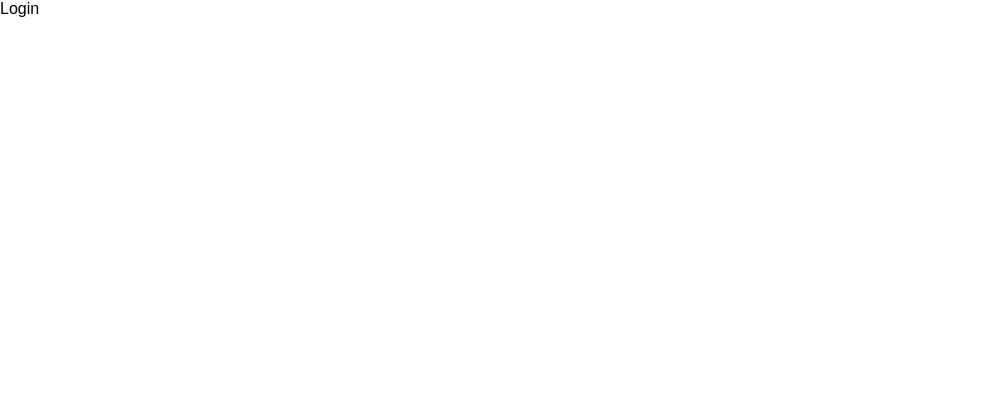
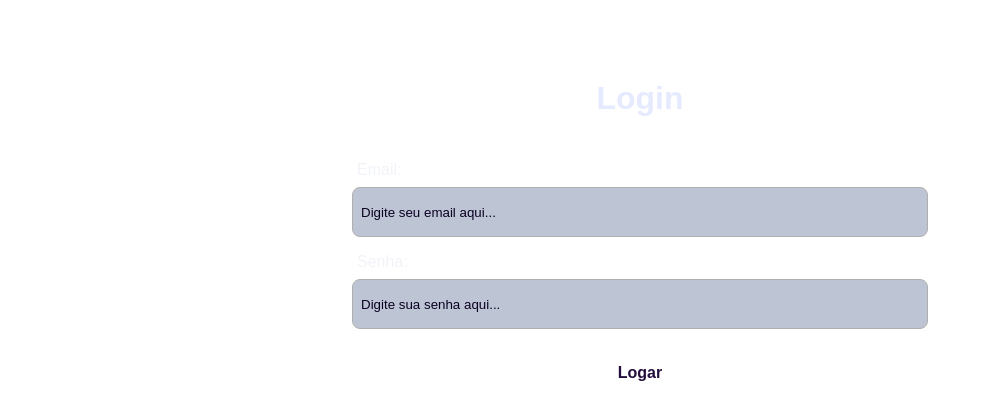
Before and after one commit to Projetos-M6/teste-tecnico-fullstack-front-susimararoberti, a React (Create React App) app: page /login in a window 1280 px wide. Shown: the top 420 px of the page, without its empty margins (0-990 px from the left). Built offline with nearby package versions, Linux system fonts and the light colour scheme.

Commit message:
feat: inserida rota de login salvando token no localstorage

```diff
--- a/src/pages/login/index.jsx
+++ b/src/pages/login/index.jsx
@@ -1,11 +1,93 @@
 import { useForm } from "react-hook-form";
+import { useHistory } from "react-router-dom";
 import * as yup from "yup";
 import { yupResolver } from "@hookform/resolvers/yup";
+import ButtonComp from "../../components/Button";
+import FormComp from "../../components/Form";
+
+import { Box, Container, Errors } from "./styles";
 
 import API from "../../services/api";
 
+import { toast } from "react-toastify";
+
 function Login() {
-  return "Login";
+  const schema = yup.object().shape({
+    email: yup.string().required("Email obrigatório").email("Email inválido"),
+    password: yup
+      .string()
+      .required("Informe uma senha")
+      .min(8, "Senha deve conter ao menos 8 caracteres")
+      .matches(/.*\d/, "Senha Deve conter ao menos um dígito")
+      .matches(/.*[a-z]/, "Senha Deve conter ao menos uma letra minúscula")
+      .matches(/.*[A-Z]/, "Senha Deve conter ao menos uma letra maiúscula")
+      .matches(
+        /.*[$*&@#!]/,
+        "Senha Deve conter ao menos um caractere especial"
+      ),
+  });
+
+  const {
+    register,
+    handleSubmit,
+    formState: { errors },
+  } = useForm({ resolver: yupResolver(schema) });
+
+  const history = useHistory();
+
+  const loged = ({ email, password }) => {
+    const data = { email, password };
+
+    API.post("/login", data)
+      .then((res) => {
+        console.log(res.data);
+        const { token } = res.data;
+        localStorage.setItem("token", JSON.stringify(token));
+        toast.success("Logado com Sucesso!");
+        return history.push("/contacts");
+      })
+      .catch((_) => {
+        toast.error("Erro ao logar, email e/ou senha incorreto(s)!");
+      });
+  };
+  return (
+    <Container>
+      <Box>
+        <FormComp
+          title="Login"
+          onSubmitFunction={handleSubmit(loged)}
+          inputSize="7vh"
+        >
+          <div>
+            <label>
+              Email:{" "}
+              {errors.email?.message && (
+                <Errors> - {errors.email?.message}</Errors>
+              )}
+            </label>
+            <input
+              placeholder="Digite seu email aqui..."
+              {...register("email")}
+            />
+          </div>
+          <div>
+            <label>
+              Senha:{" "}
+              {errors.password?.message && (
+                <Errors> - {errors.password?.message}</Errors>
+              )}
+            </label>
+            <input
+              type="password"
+              placeholder="Digite sua senha aqui..."
+              {...register("password")}
+            />
+          </div>
+          <ButtonComp type="submit" nameButton="Logar"></ButtonComp>
+        </FormComp>
+      </Box>
+    </Container>
+  );
 }
 
 export default Login;
--- a/src/pages/login/styles.js
+++ b/src/pages/login/styles.js
@@ -1 +1,22 @@
 import styled from "styled-components";
+
+export const Container = styled.main`
+  display: flex;
+  flex-direction: column;
+  align-items: center;
+  justify-content: space-between;
+`;
+
+export const Box = styled.section`
+  display: flex;
+  flex-direction: column;
+  align-items: center;
+  justify-content: center;
+  width: 90%;
+  margin-top: 5vh;
+`;
+
+export const Errors = styled.span`
+  font-size: 0.8rem;
+  color: #e60000;
+`;
--- a/src/routes/index.jsx
+++ b/src/routes/index.jsx
@@ -1,17 +1,20 @@
 import { Route, Switch } from "react-router-dom";
 import Register from "../pages/register";
 import Login from "../pages/login";
+import Contacts from "../pages/contacts";
 
 function Routes() {
   return (
     <Switch>
-      <Route path="/registro" exact>
+      <Route path="/register" exact>
         <Register />
       </Route>
       <Route path="/login" exact>
         <Login />
       </Route>
-      {/* ultimo */}
+      <Route path="/contacts" exact>
+        <Contacts />
+      </Route>
       <Route path="/">{/* <Home /> */}</Route>
     </Switch>
   );
```
